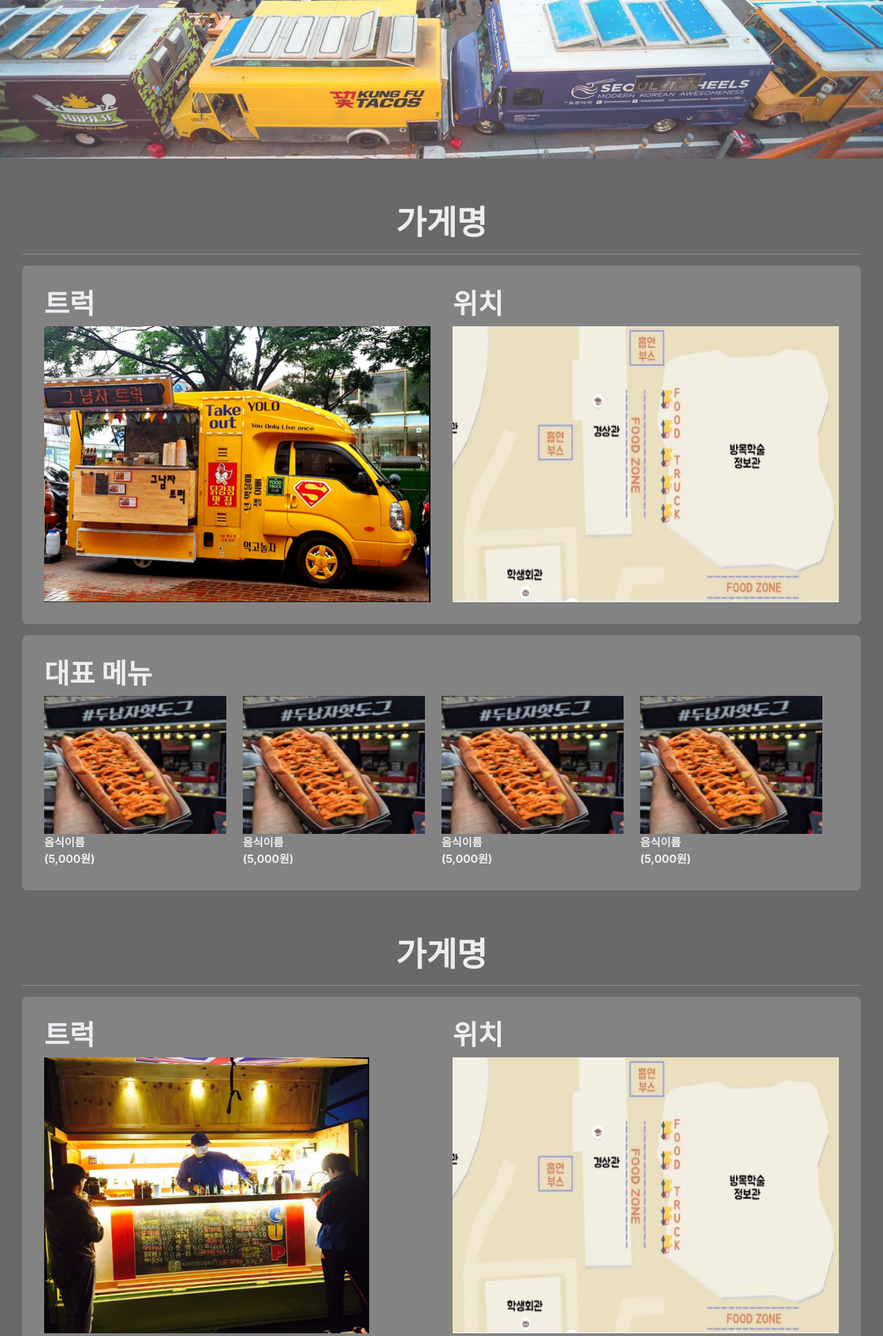
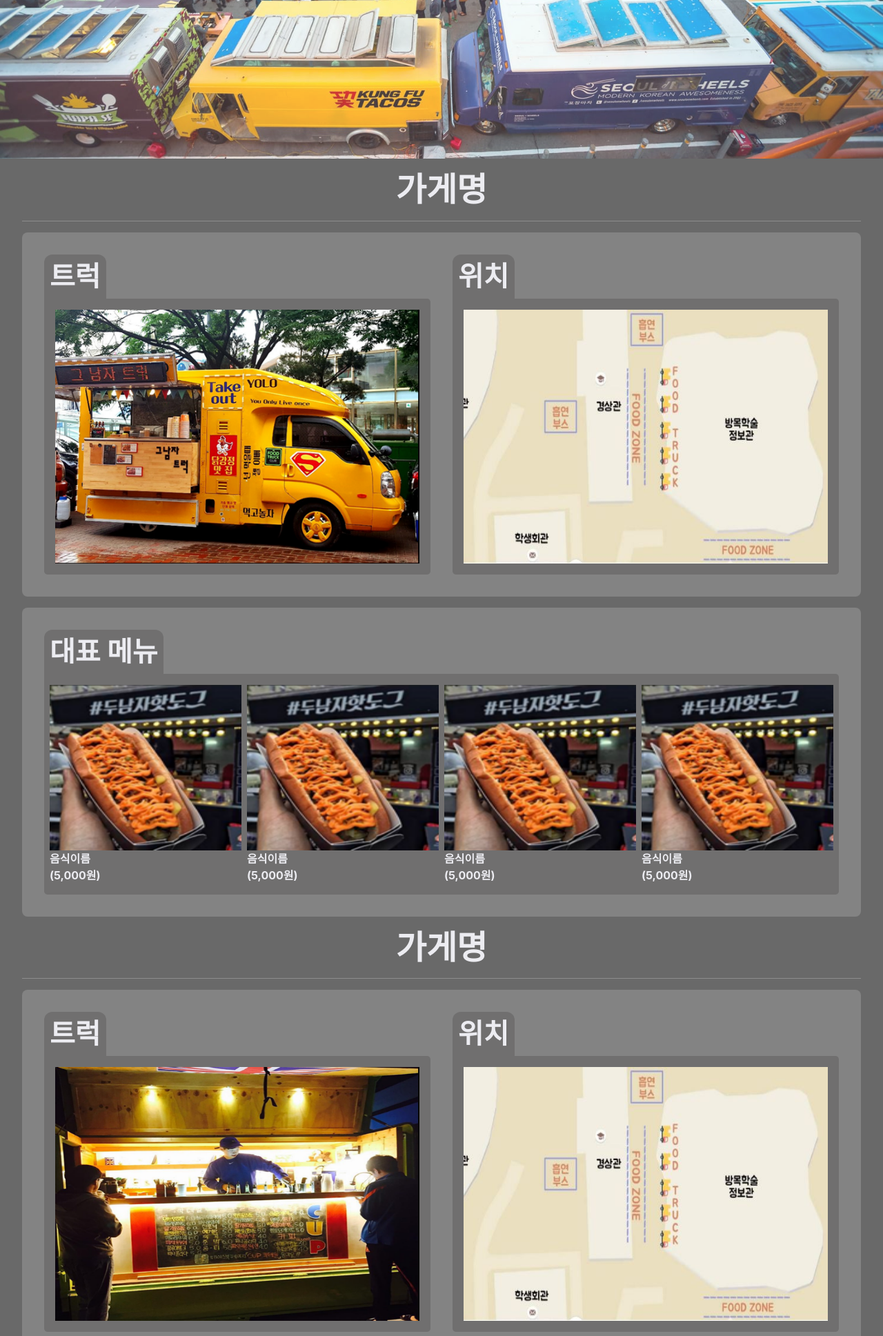
Before and after one commit to dahae0320/GNU_FestivalPage, a Django app: page /foodtruck/ in a window 1280 px wide. Shown: the part 570-2507 px from the top of the page at 69% size. Run offline with Django 3.2, Linux system fonts and the light colour scheme; some libraries are stand-ins or nearby versions.

Commit message:
디자인 요소 추가

```diff
--- a/festival/static/festival/foodtruck.css
+++ b/festival/static/festival/foodtruck.css
@@ -51,7 +51,7 @@ header
 .truck {
     width: 95%;
     margin: auto;
-    margin-top: 4em;
+    margin-top: 1em;
 }
 .truck_title {
     text-align: center;
@@ -64,6 +64,11 @@ header
     font-weight: bold;
     font-size: 2.5rem;
     color: #ECECF1;
+    margin-bottom: 0;
+    background-color: #706F6F;
+    border-radius: 0.3em 0.3em 0 0;
+    display: inline-block;
+    padding: 0.2em;
 }
 .truck_total {
 }
@@ -90,10 +95,17 @@ header
 .truck_top_image {
     width: 100%;
     height: 400px;
+    padding: 1em;
+    background-color: #706F6F;
+    border-radius: 0 0.3em 0.3em 0.3em;
+}
+
+.ttib {
 }
 
 .truck_top_image > img {
     max-width: 100%;
+    width: 100%;
     height: 100%;
 }
 
@@ -107,13 +119,17 @@ header
 .truck_bottom_contents {
     display: flex;
     flex-wrap: wrap;
+    padding: 1em 0 0.25em 0.5em;
+    background-color: #706F6F;
+    border-radius: 0 0.3em 0.3em 0.3em;
 }
 
 .truck_bottom_img {
     flex-basis: 25%;
-    padding-right: 1.5em;
-    height: 250px;
+    height: 300px;
+    padding-right: 0.5em;
 }
+
 .tbi1 {
     height: 80%;
 }
@@ -169,7 +185,7 @@ header
     }
 
     .truck_top_image {
-        height: 300px;
+        height: 250px;
     }
 
     .truck_bottom_img {
```
